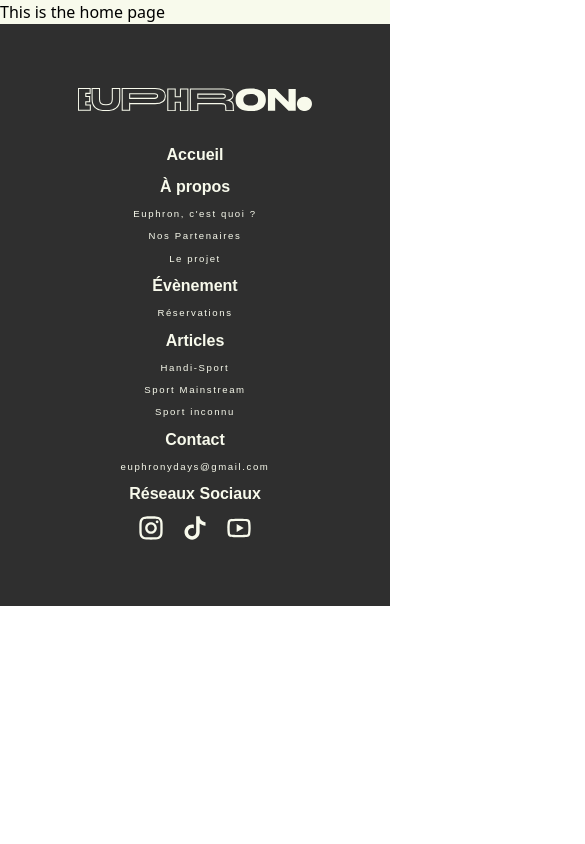
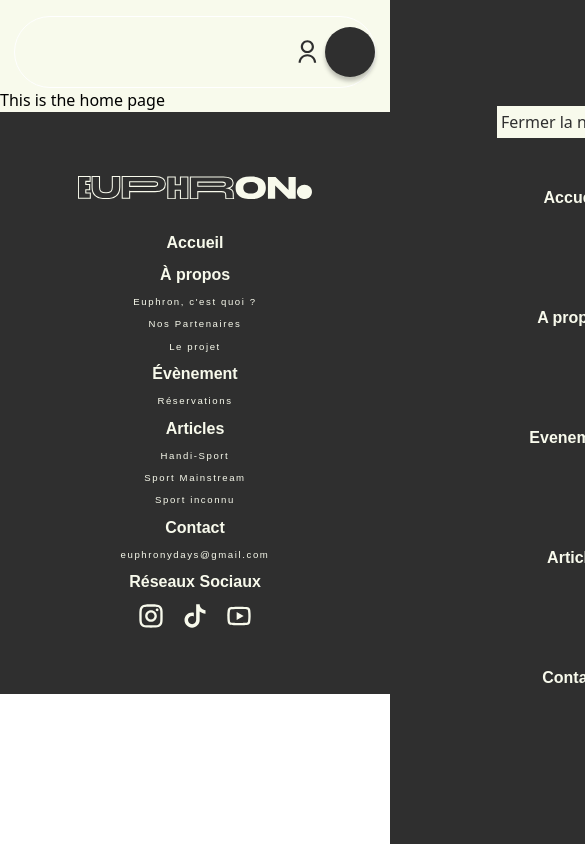
Before and after one commit to Euphron-Developpement/Website, a Nuxt app: page / in a window 390 px wide. Shown: the top 844 px of the page, 585 px wide, since content can reach past the window. Built offline with nearby package versions, Linux system fonts and the light colour scheme; a web font is replaced by a local one.

Commit message:
feat: my-account body with responsive

```diff
--- a/app.vue
+++ b/app.vue
@@ -1,6 +1,7 @@
 <template>
   <body>
     <div>
+      <NavBar />
       <NuxtPage />
       <Footer />
     </div>
```
